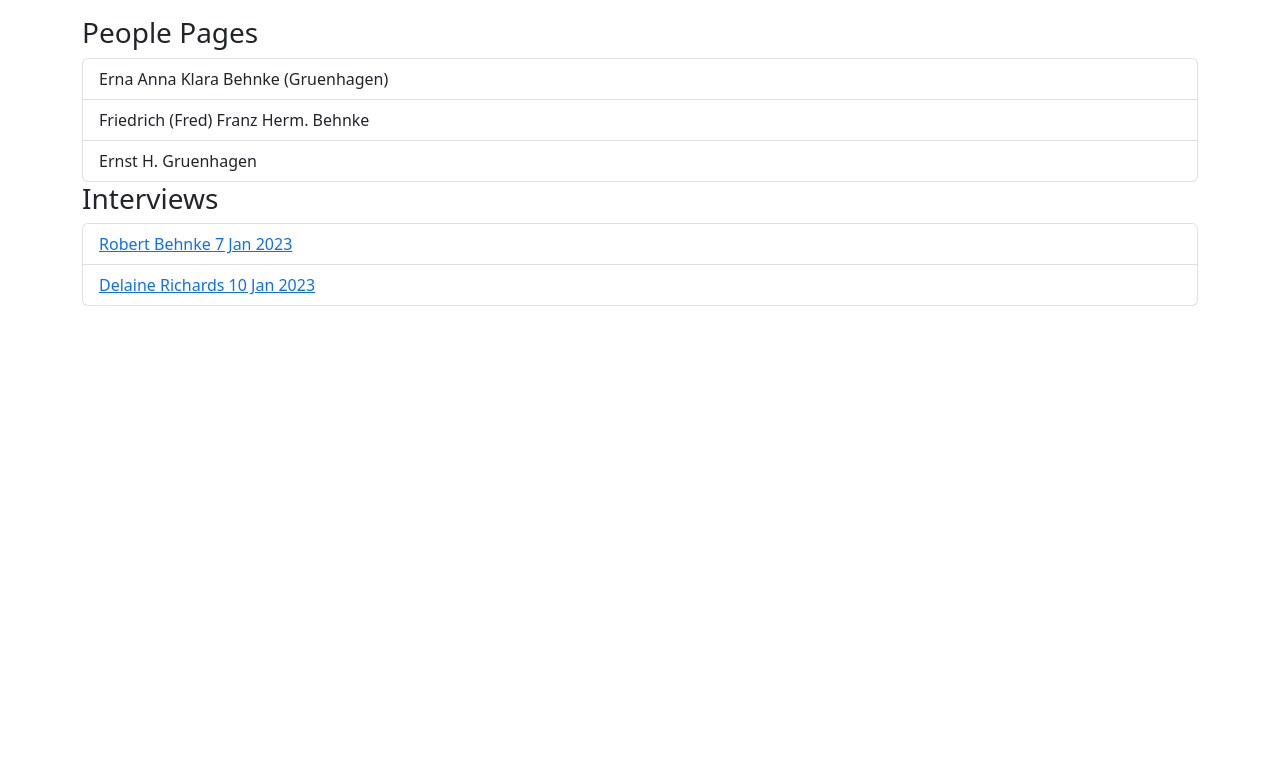
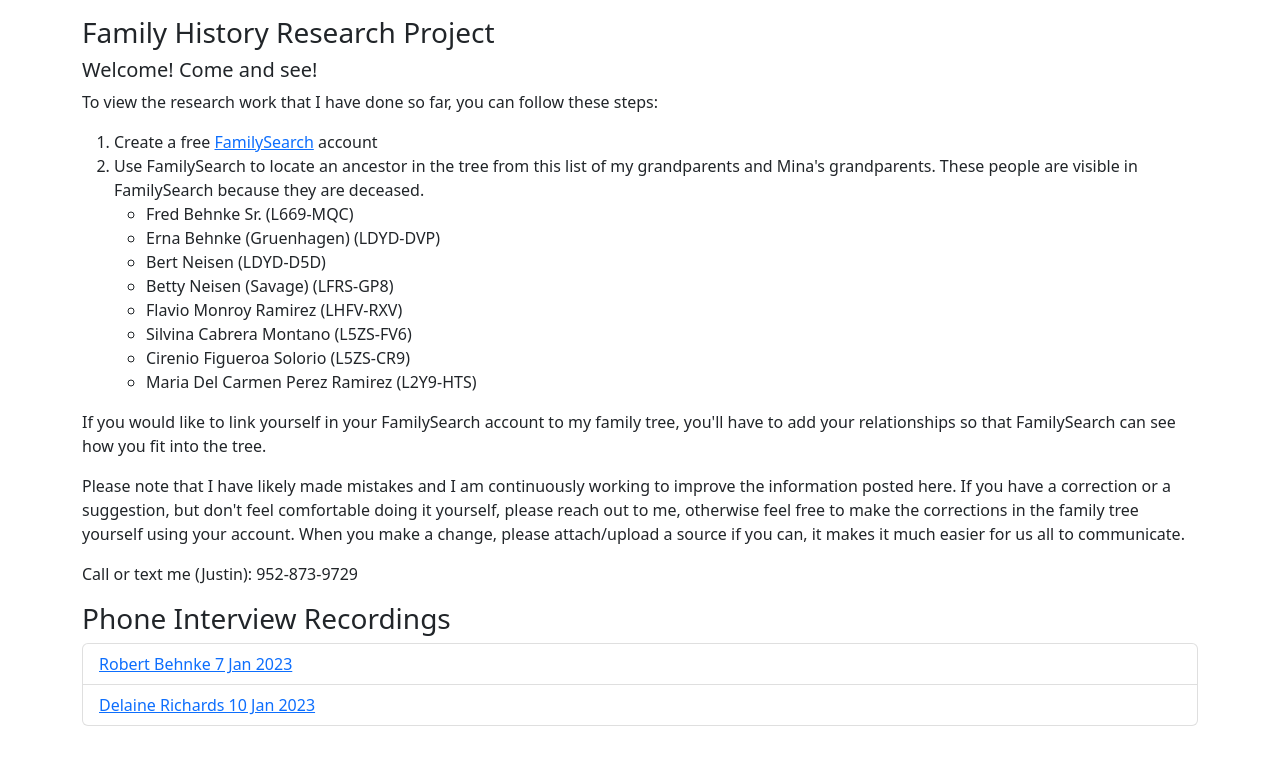
Before and after one commit to justinleebehnke/family-history, a React (Create React App) app: page / in a window 1280 px wide. Shown: the top 764 px of the page. Built offline with nearby package versions, Linux system fonts and the light colour scheme.

Commit message:
Encourage visitors to create their own and link up

```diff
--- a/src/App.tsx
+++ b/src/App.tsx
@@ -1,8 +1,6 @@
-import React, { ReactElement, useState } from "react";
+import React, { ReactElement } from "react";
 import { Container } from "react-bootstrap";
 import "./App.css";
-import people from "./data/people.json";
-import Person from "./Person";
 import ListGroup from "react-bootstrap/ListGroup";
 
 const interviews = [
@@ -19,27 +17,53 @@ const interviews = [
 ];
 
 function App(): ReactElement {
-  const [userId, setUser] = useState<number>();
-
   return (
     <Container className="App">
-      {!!userId && <Person userId={userId} clearPersonId={() => setUser(0)} />}
-      {!userId && (
-        <div>
-          <h3>People Pages</h3>
-          <ListGroup>
-            {people.map((person) => {
-              return (
-                <ListGroup.Item
-                  key={person.id}
-                  onClick={() => setUser(person.id)}
-                >
-                  {person.name}
-                </ListGroup.Item>
-              );
-            })}
-          </ListGroup>
-          <h3>Interviews</h3>
+      <h3>Family History Research Project</h3>
+      <h5>Welcome! Come and see!</h5>
+      <p>
+        To view the research work that I have done so far, you can follow these
+        steps:
+      </p>
+      <ol>
+        <li>
+          Create a free{" "}
+          <a href="https://www.familysearch.org/en/">FamilySearch</a> account
+        </li>
+        <li>
+          Use FamilySearch to locate an ancestor in the tree from this list of
+          my grandparents and Mina's grandparents. These people are visible in
+          FamilySearch because they are deceased.
+          <ul>
+            <li>Fred Behnke Sr. (L669-MQC)</li>
+            <li>Erna Behnke (Gruenhagen) (LDYD-DVP)</li>
+            <li>Bert Neisen (LDYD-D5D)</li>
+            <li>Betty Neisen (Savage) (LFRS-GP8)</li>
+            <li>Flavio Monroy Ramirez (LHFV-RXV)</li>
+            <li>Silvina Cabrera Montano (L5ZS-FV6)</li>
+            <li>Cirenio Figueroa Solorio (L5ZS-CR9)</li>
+            <li>Maria Del Carmen Perez Ramirez (L2Y9-HTS)</li>
+          </ul>
+        </li>
+      </ol>
+      <p>
+        If you would like to link yourself in your FamilySearch account to my
+        family tree, you'll have to add your relationships so that FamilySearch
+        can see how you fit into the tree.
+      </p>
+      <p>
+        Please note that I have likely made mistakes and I am continuously
+        working to improve the information posted here. If you have a correction
+        or a suggestion, but don't feel comfortable doing it yourself, please
+        reach out to me, otherwise feel free to make the corrections in the
+        family tree yourself using your account. When you make a change, please
+        attach/upload a source if you can, it makes it much easier for us all to
+        communicate.
+      </p>
+
+      <p>Call or text me (Justin): 952-873-9729</p>
+
+      <h3>Phone Interview Recordings</h3>
       <ListGroup>
         {interviews.map((interview) => {
           return (
@@ -51,8 +75,6 @@ function App(): ReactElement {
           );
         })}
       </ListGroup>
-        </div>
-      )}
     </Container>
   );
 }
```
Lines whose indentation alone changed are shown as unchanged.
